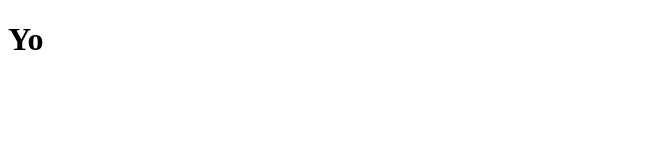
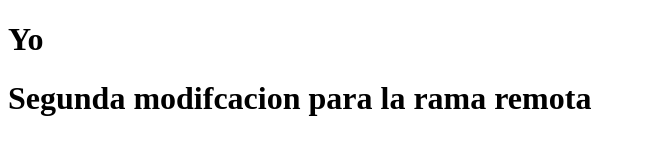
Before and after one commit to jberronesc/practicando-git, a plain HTML site: page index.html in a window 1280 px wide. Shown: the whole page, without its empty margins (0-646 px from the left). Drawn offline with Linux system fonts and the light colour scheme.

Commit message:
Cambio desde la rama test

```diff
--- a/index.html
+++ b/index.html
@@ -7,5 +7,6 @@
 </head>
 <body>
     <h1>Yo</h1>
+    <h1>Segunda modifcacion para la rama remota</h1>
 </body>
 </html>
```
